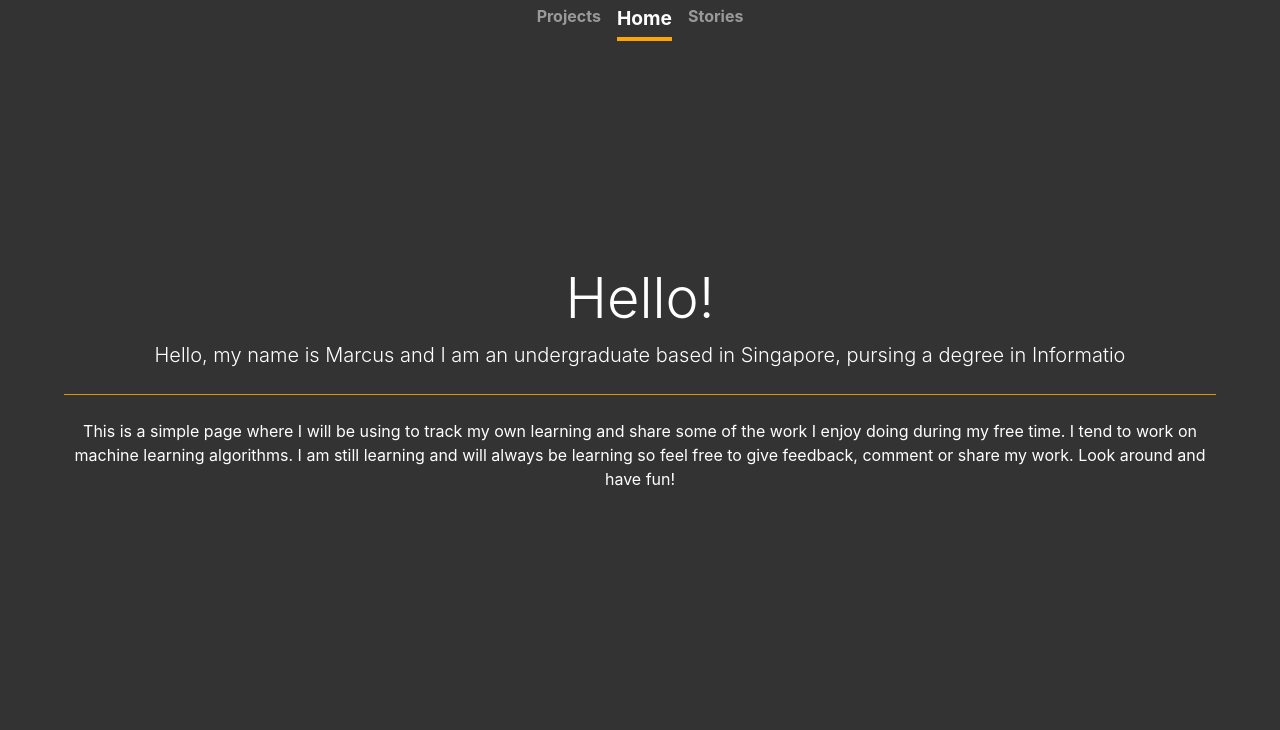
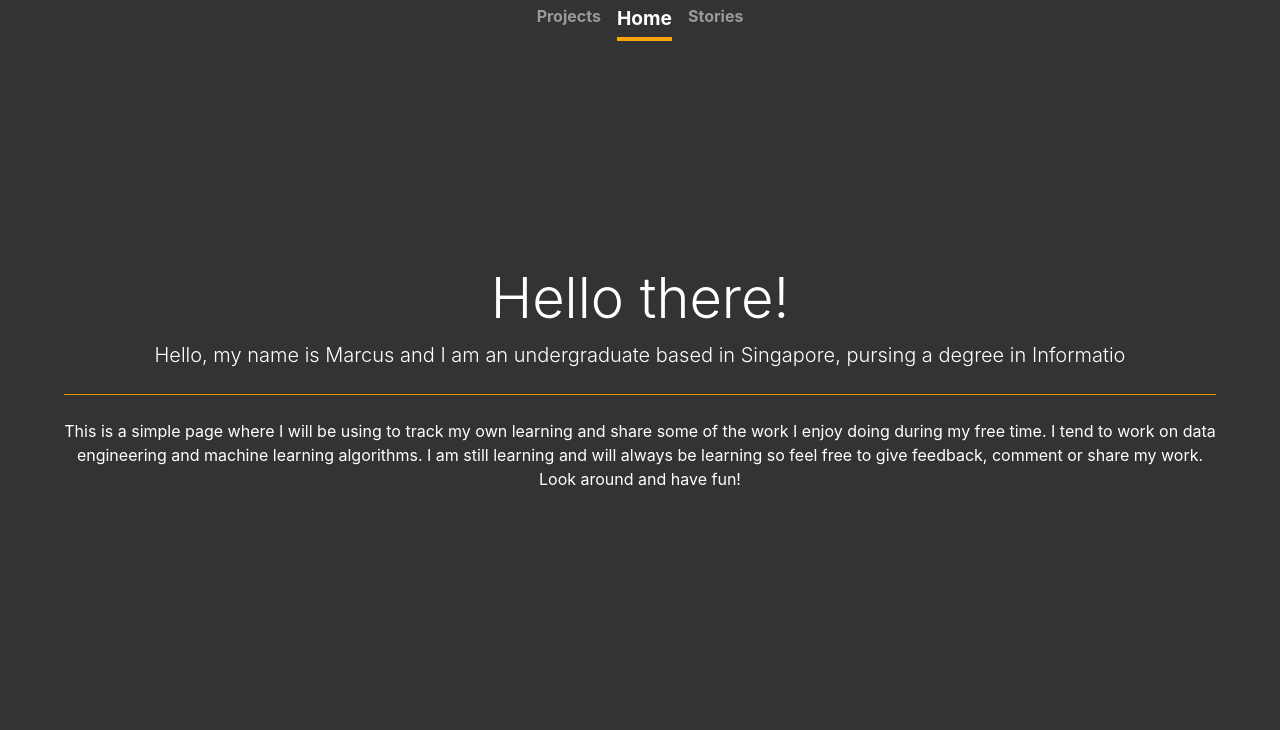
Before and after one commit to Tay-Jie-Wen-Marcus/tay-jie-wen-marcus, a plain HTML site: page index.html in a window 1280 px wide. Shown: the top 730 px of the page. Drawn offline with nearby package versions, Linux system fonts and the light colour scheme.

Commit message:
Add files via upload

```diff
--- a/index.html
+++ b/index.html
@@ -32,11 +32,11 @@
 
         <!-- Main Body -->
         <div class="jumbotron typewriter">
-            <h1 class="display-4">Hello!</h1>
+            <h1 class="display-4">Hello there!</h1>
             <p id="description" class="lead"></p>
             <hr class="my-4 whiteline">
             <p>This is a simple page where I will be using to track my own learning and share some of the work I enjoy doing during my free time.
-                I tend to work on machine learning algorithms.
+                I tend to work on data engineering and machine learning algorithms.
                 I am still learning and will always be learning so feel free to give feedback, comment or share my work.
                 Look around and have fun!
             </p>
```
Also changed, not shown: stories.html (+1 -1 lines).
